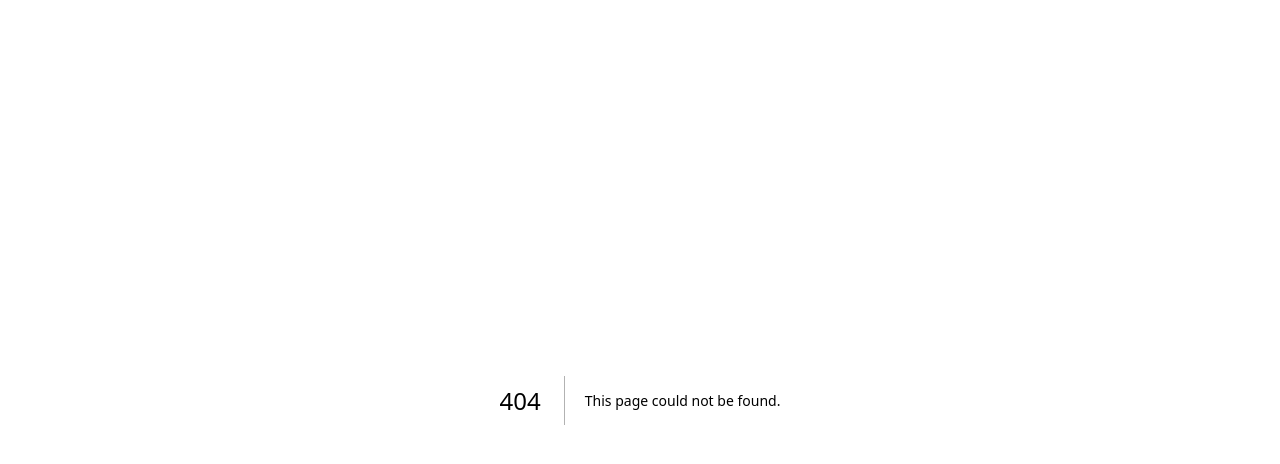
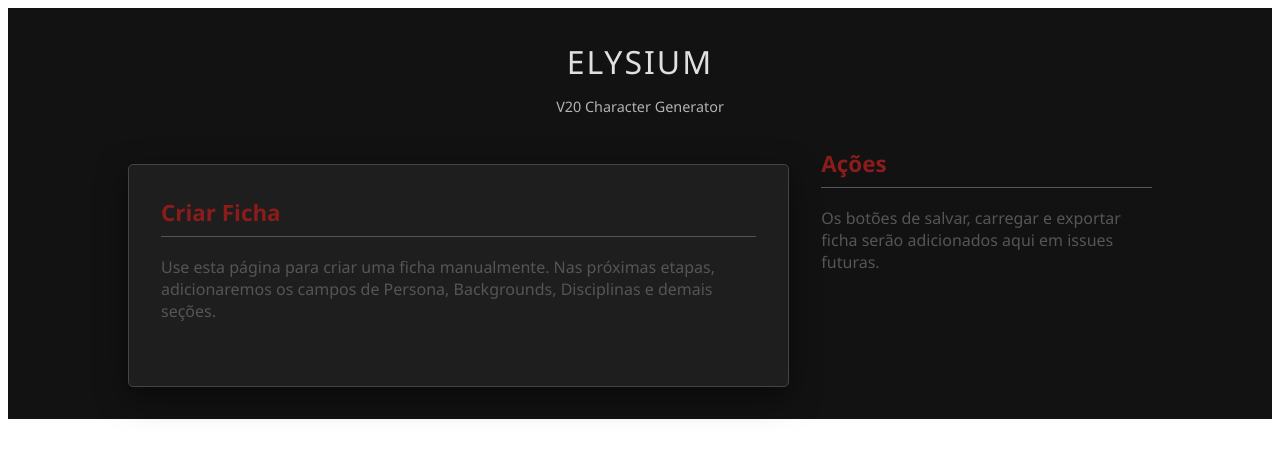
Before and after one commit to danielfcastro/vtm-elysium-next, a Next.js app: page /create in a window 1280 px wide. Before the commit this address had no page. Shown: the top 464 px of the page. Built offline with nearby package versions, Linux system fonts and the light colour scheme.

Commit message:
feat: create manual character page (closes #1)

```diff
--- /dev/null
+++ b/app/create/page.tsx
@@ -0,0 +1,50 @@
+"use client";
+
+import React from "react";
+
+/**
+ * Página de criação manual de ficha
+ * M1 – apenas layout/base e placeholder de conteúdo.
+ */
+export default function CreateCharacterPage() {
+    return (
+        <div className="sheetPage">
+            {/* Header (mesmo visual do CharacterSheet) */}
+            <div className="header">
+                <h1 className="h1">ELYSIUM</h1>
+                <p style={{ color: "var(--text-medium)", fontSize: "0.9rem" }}>
+                    V20 Character Generator
+                </p>
+            </div>
+
+            <div className="pageContainer">
+                {/* Conteúdo principal da ficha */}
+                <div className="mainContent">
+                    <div className="sheetActive">
+                        {/* M1: apenas “shell” da página.
+                Nas próximas issues, vamos preencher com o formulário. */}
+                        <div className="sheetSection">
+                            <h2 className="h2">Criar Ficha</h2>
+                            <p className="muted">
+                                Use esta página para criar uma ficha manualmente. Nas próximas etapas,
+                                adicionaremos os campos de Persona, Backgrounds, Disciplinas e demais
+                                seções.
+                            </p>
+                        </div>
+                    </div>
+                </div>
+
+                {/* Sidebar (reservada para ações como salvar/exportar) */}
+                <aside className="sidebar">
+                    <div className="sheetSection">
+                        <h2 className="h2">Ações</h2>
+                        <p className="muted">
+                            Os botões de salvar, carregar e exportar ficha serão adicionados aqui em
+                            issues futuras.
+                        </p>
+                    </div>
+                </aside>
+            </div>
+        </div>
+    );
+}
```
Also changed, not shown: app/page.tsx (+8 -1 lines).
